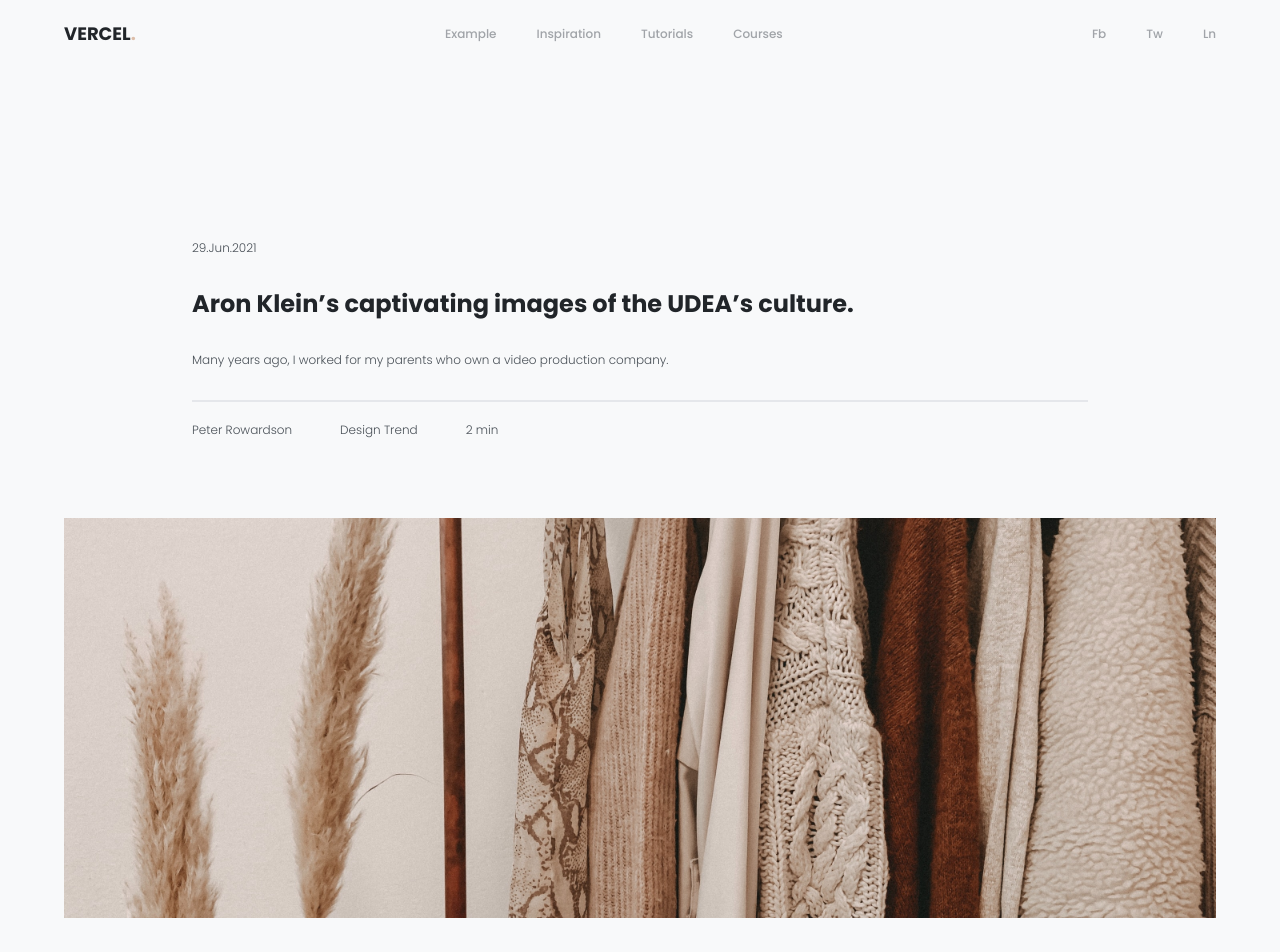
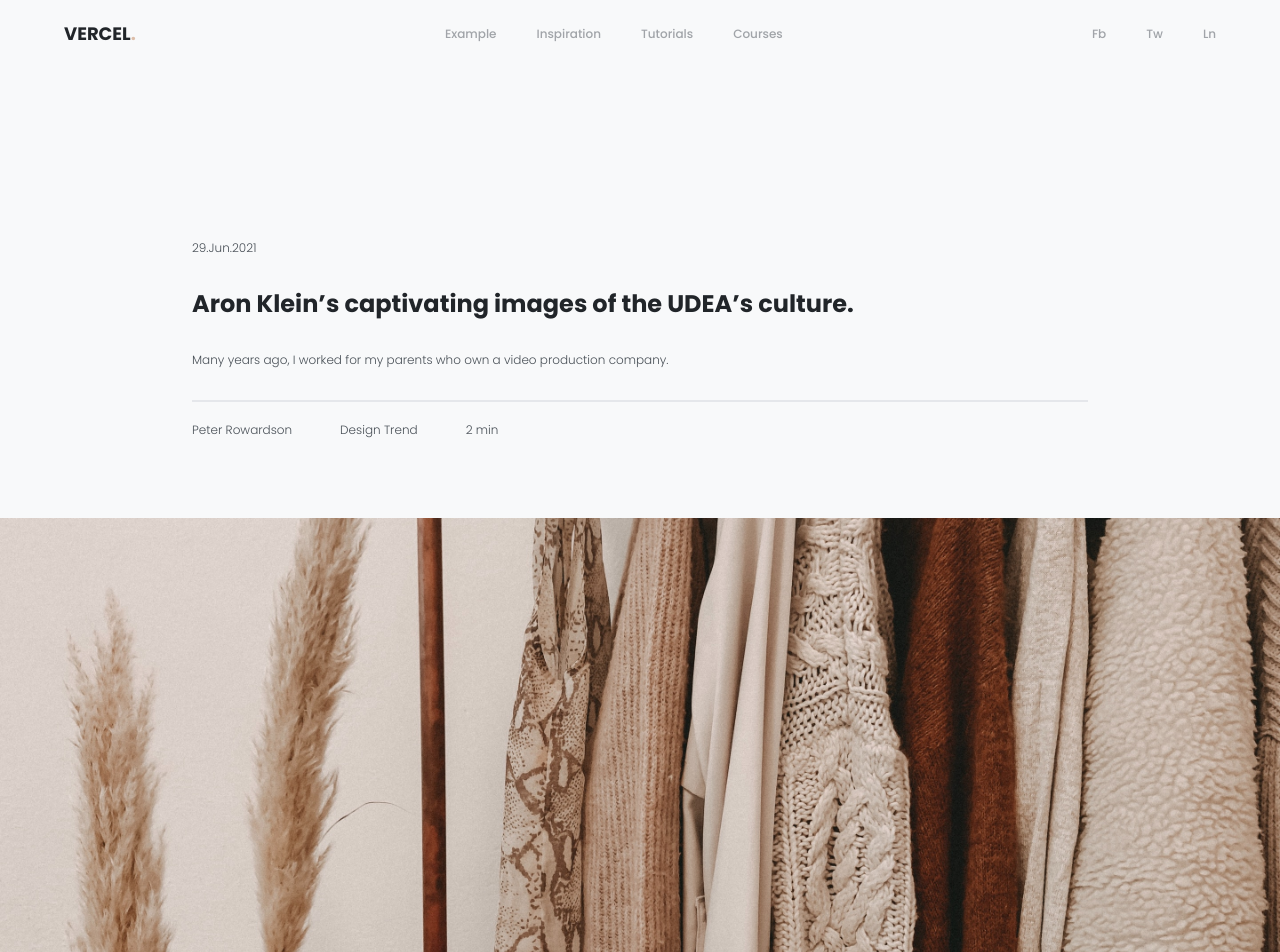
Before and after one commit to Marcellokah/origin-develop-assignment, a React (Vite) app: page / in a window 1280 px wide. Shown: the top 952 px of the page. Built offline with nearby package versions, Linux system fonts and the light colour scheme.

Commit message:
Image section fixed

```diff
--- a/src/components/Image.jsx
+++ b/src/components/Image.jsx
@@ -1,13 +1,10 @@
 import React from 'react'
-import { styles } from '../styles'
 import { clothes } from '../assets'
 
 const Image = () => {
   return (
-    <section>
-      <div className={`${styles.paddingX} w-full flex justify-center py-15 mx-auto`}>
+    <section className='w-full flex justify-center py-15'>
         <img src={clothes}></img>
-      </div>
     </section>
   )
 }
```
